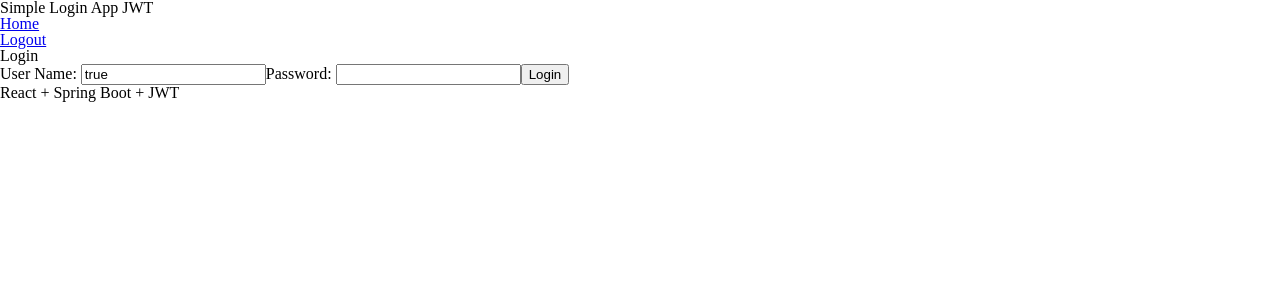
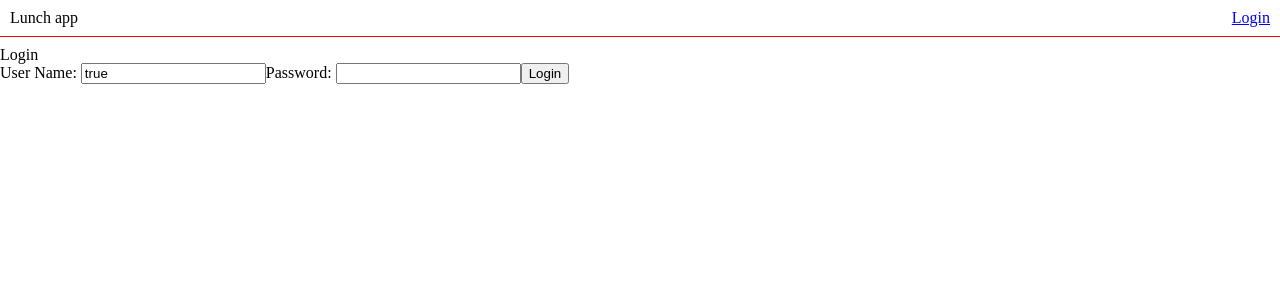
Before and after one commit to MaengBaem/lunchapp_front, a React (Create React App) app: page /login in a window 1280 px wide. Shown: the top 300 px of the page. Built offline with nearby package versions, Linux system fonts and the light colour scheme; sample sign-in values are in the browser's storage.

Commit message:
권한별 페이지 구성 중...

```diff
--- a/package.json
+++ b/package.json
@@ -10,6 +10,7 @@
     "@testing-library/react": "^11.2.5",
     "@testing-library/user-event": "^12.7.1",
     "axios": "^0.21.1",
+    "jwt-decode": "^3.1.2",
     "react": "^17.0.1",
     "react-dom": "^17.0.1",
     "react-redux": "^7.2.2",
--- a/src/App.js
+++ b/src/App.js
@@ -1,10 +1,10 @@
 import './App.css';
-import LoginApp from "./components/LoginApp";
+import LunchApp from "./components/LunchApp";
 
 function App() {
   return (
     <div className="App">
-      <LoginApp />
+      <LunchApp />
     </div>
   );
 }
--- /dev/null
+++ b/src/common/AuthRole.js
@@ -0,0 +1,3 @@
+export const USER = "user";
+export const ADMIN = "admin";
+export const ALL = "all";
--- a/src/components/AuthenticatedRoute.jsx
+++ b/src/components/AuthenticatedRoute.js
@@ -4,7 +4,7 @@ import AuthenticationService from './AuthenticationService.js'
 
 class AuthenticatedRoute extends Component {
     render() {
-        if (AuthenticationService.isUserLoggedIn()) {
+        if (AuthenticationService.isAuthCheck(this.props.role)) {
             return <Route {...this.props} />
         } else {
             return <Redirect to="/login" />
--- a/src/components/AuthenticationService.js
+++ b/src/components/AuthenticationService.js
@@ -1,4 +1,5 @@
 import axios from 'axios'
+import jwt_decode from "jwt-decode";
 
 class AuthenticationService {
     executeJwtAuthenticationService(username, password) {
@@ -38,10 +39,21 @@ class AuthenticationService {
         localStorage.removeItem("token");
     }
 
-    isUserLoggedIn() {
+    isAuthCheck(role) {
         const token = localStorage.getItem('token');
         if (token) {
+            var decoded = jwt_decode(token);
             return true;
+        }
+        return false;
+    }
+
+    isAuthCheck(role) {
+        const token = localStorage.getItem('token');
+        if (token) {
+            var jwt = jwt_decode(token);
+            if (jwt.role === role)
+                return true;
         }
         return false;
     }
@@ -53,4 +65,4 @@ class AuthenticationService {
     }
 }
 
-export default new AuthenticationService()
+export default new AuthenticationService();
--- a/src/components/ErrorComponent.jsx
+++ /dev/null
@@ -1,7 +0,0 @@
-import React from 'react'
-
-function ErrorComponent() {
-    return <div>An Error Occurred. I don't know what to do! Contact support at abcd-efgh-ijkl</div>
-}
-
-export default ErrorComponent
--- a/src/components/FooterComponent.js
+++ /dev/null
@@ -1,13 +0,0 @@
-import React, { Component } from 'react'
-
-class FooterComponent extends Component {
-    render() {
-        return (
-            <footer className="footer">
-                <span className="text-muted">React + Spring Boot + JWT</span>
-            </footer>
-        )
-    }
-}
-
-export default FooterComponent
--- a/src/components/HeaderComponent.jsx
+++ b/src/components/HeaderComponent.js
@@ -1,24 +1,16 @@
 import React, { Component } from 'react'
 import { Link } from 'react-router-dom'
 import AuthenticationService from './AuthenticationService.js'
-
+import { ALL } from "../common/AuthRole";
 
 class HeaderComponent extends Component {
     render() {
-        const isUserLoggedIn = AuthenticationService.isUserLoggedIn();
-
-        console.log("===Headeromponent===");
-        console.log(isUserLoggedIn);
-
+        const isUserLoggedIn = AuthenticationService.isAuthCheck(ALL);
         return (
-            <header>
-                <nav className="navbar navbar-expand-md navbar-dark bg-dark">
-                    <div className="navbar-brand">Simple Login App JWT</div>
+            <header style={{ borderBottom: '1px solid red', marginBottom: '10px', padding: '10px' }}>
+                <nav className="navbar" style={{ display: 'flex', justifyContent: 'space-between' }}>
+                    <div className="navbar-title"><h1>Lunch app</h1></div>
                     <ul className="navbar-nav">
-                        {isUserLoggedIn && <li><Link className="nav-link" to="/welcome/user_id">Home</Link></li>}
-                    </ul>
-
-                    <ul className="navbar-nav navbar-collapse justify-content-end">
                         {!isUserLoggedIn && <li><Link className="nav-link" to="/login">Login</Link></li>}
                         {isUserLoggedIn && <li><Link className="nav-link" to="/logout" onClick={AuthenticationService.logout}>Logout</Link></li>}
                     </ul>
--- a/src/components/LoginComponent.js
+++ b/src/components/LoginComponent.js
@@ -2,10 +2,8 @@ import React, { Component } from 'react'
 import AuthenticationService from './AuthenticationService.js'
 
 class LoginComponent extends Component {
-
     constructor(props) {
         super(props)
-
         this.state = {
             username: localStorage.getItem("authenticatedUser") || '',
             password: '',
@@ -30,10 +28,8 @@ class LoginComponent extends Component {
         AuthenticationService
             .executeJwtAuthenticationService(this.state.username, this.state.password)
             .then((response) => {
-                console.log('여기')
-                console.log(response)
                 this.setState({
-                    token: response.data.jwttoken
+                    token: response.data.jwttoken,
                 });
                 AuthenticationService.registerSuccessfulLoginForJwt(this.state.username, this.state.token)
                 this.props.history.push(`/welcome/${this.state.username}`)
--- a/src/components/LoginApp.js
+++ b/src/components/LunchApp.js
@@ -1,16 +1,14 @@
 import React, { Component } from 'react'
 import { BrowserRouter as Router, Route, Switch } from 'react-router-dom'
-import AuthenticatedRoute from './AuthenticatedRoute.jsx'
+import AuthenticatedRoute from './AuthenticatedRoute.js'
 import LoginComponent from './LoginComponent.js'
-import ErrorComponent from './ErrorComponent.jsx'
-import HeaderComponent from './HeaderComponent.jsx'
-import FooterComponent from './FooterComponent.js'
+import HeaderComponent from './HeaderComponent.js'
 import LogoutComponent from './LogoutComponent.js'
 import WelcomeComponent from './WelcomeComponent.js'
-import TestComponent from './TestComponent.js'
 import { withRouter } from 'react-router'
+import { USER, ADMIN, ALL } from "../common/AuthRole";
 
-class LoginApp extends Component {
+class LunchApp extends Component {
     render() {
         const HeaderWithRouter = withRouter(HeaderComponent);
         return (
@@ -21,12 +19,10 @@ class LoginApp extends Component {
                         <Switch>
                             <Route path="/" exact component={LoginComponent} />
                             <Route path="/login" component={LoginComponent} />
-                            <AuthenticatedRoute path="/welcome/:name" component={WelcomeComponent} />
+                            <AuthenticatedRoute path="/welcome/:name" component={WelcomeComponent} role={USER} />
                             <AuthenticatedRoute path="/logout" component={LogoutComponent} />
-                            <AuthenticatedRoute path="/test" component={TestComponent} />
-                            <Route component={ErrorComponent} />
+                            {/* <Route component={ErrorComponent} /> */}
                         </Switch>
-                        <FooterComponent />
                     </div>
                 </Router>
             </div>
@@ -34,4 +30,4 @@ class LoginApp extends Component {
     }
 }
 
-export default LoginApp
+export default LunchApp
--- a/src/components/TestComponent.js
+++ /dev/null
@@ -1,16 +0,0 @@
-import React, { Component } from 'react'
-
-class TestComponent extends Component {
-    render() {
-        return (
-            <>
-                <h1>Test Page</h1>
-                <div className="container">
-                    TEEEEEEEEEEEEESSSSSSSSSSTTTTTTT
-                </div>
-            </>
-        )
-    }
-}
-
-export default TestComponent
--- a/src/components/WelcomeComponent.js
+++ b/src/components/WelcomeComponent.js
@@ -1,6 +1,4 @@
 import React, { Component } from 'react'
-import { Link } from 'react-router-dom'
-import HelloWorldService from './HelloWorldService.js'
 import AuthenticationService from './AuthenticationService.js'
 
 class WelcomeComponent extends Component {
@@ -36,7 +34,6 @@ class WelcomeComponent extends Component {
     }
 
     retrieveWelcomeMessage() {
-        // HelloWorldService.executeHelloService()
         AuthenticationService.executeHelloService()
             .then(response => this.handleSuccessfulResponse(response))
             .catch(error => this.handleError(error))
```
Also changed, not shown: 2 other files (tests, documents, lock files or other folders).
